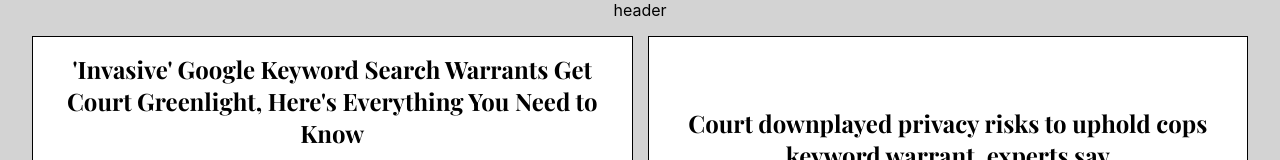
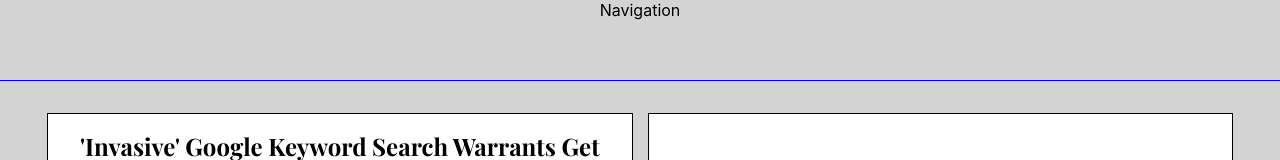
Before and after one commit to Jwensloff/news-room, a React (Create React App) app: page / in a window 1280 px wide. Shown: the top 160 px of the page. Built offline with nearby package versions, Linux system fonts and the light colour scheme.

Commit message:
feat: Add the NavBar component

```diff
--- a/src/Components/App/App.js
+++ b/src/Components/App/App.js
@@ -1,5 +1,6 @@
 import './App.scss';
 import NewsContainer from '../NewsContainer/NewsContainer';
+import NavBar from '../NavBar/NavBar';
 import { useEffect, useState } from 'react';
 import { getNewsData } from '../../apiCalls';
 import { data } from '../../mockData';
@@ -14,7 +15,7 @@
 
   return (
     <div className='App'>
-      <header className='App-header'>header</header>
+      <NavBar />
       <main className='content'>
         <NewsContainer articles={articles} />
       </main>
--- a/src/Components/App/App.scss
+++ b/src/Components/App/App.scss
@@ -1,11 +1,17 @@
 .App {
   text-align: center;
   background-color: lightgrey;
+  height: 100%;
+  // overflow: hidden;
 }
 
 .content {
+  height: 90vh;
   display: flex;
   flex-direction: column;
   align-items: center;
   justify-content: center;
+  padding: 1rem;
+  overflow: hidden;
+  // overflow-y: scroll;
 }
--- /dev/null
+++ b/src/Components/NavBar/NavBar.js
@@ -0,0 +1,10 @@
+import React from 'react';
+import './NavBar.scss'
+
+function NavBar() {
+  return <header className='header'>
+    Navigation
+  </header>;
+}
+
+export default NavBar;
--- /dev/null
+++ b/src/Components/NavBar/NavBar.scss
@@ -0,0 +1,4 @@
+.header{
+  height: 10vh;
+  border-bottom: 1px solid blue;
+}
--- a/src/Components/NewsContainer/NewsContainer.scss
+++ b/src/Components/NewsContainer/NewsContainer.scss
@@ -4,4 +4,6 @@
   grid-gap: 15px; /* Gap between grid items */
   padding: 1rem;
   width: 95%;
+  height: 100%;
+  overflow-y: scroll;
 }
```
